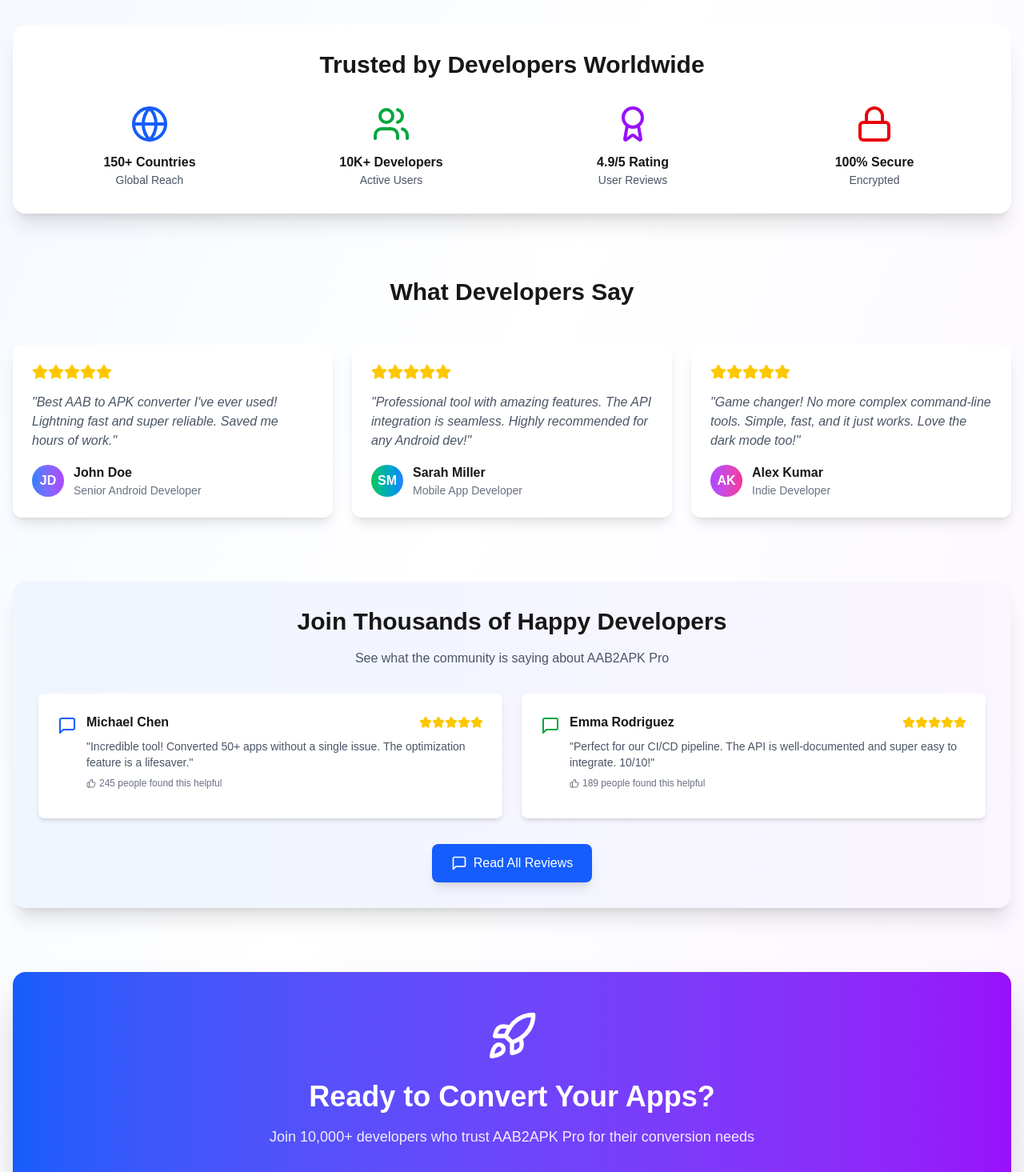
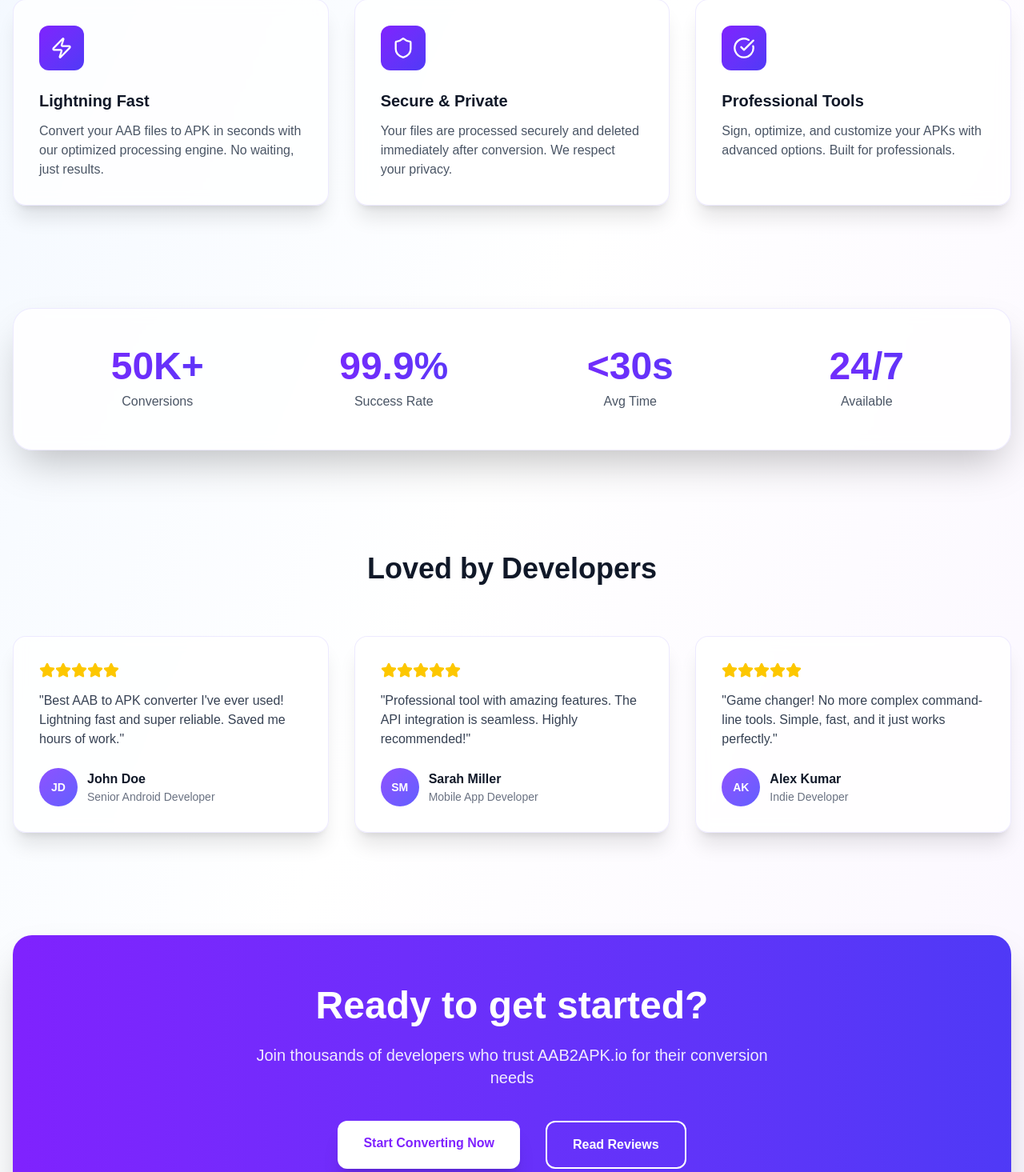
Before and after one commit to leandre000/android-apk-blt, a Next.js app in the folder aab2apk-web/: page / in a window 1280 px wide. Shown: the part 1014-2479 px from the top of the page at 80% size. Built offline with nearby package versions, Linux system fonts and the light colour scheme.

Commit message:
enhanced the home page

```diff
--- a/aab2apk-web/src/app/page.tsx
+++ b/aab2apk-web/src/app/page.tsx
@@ -70,117 +70,123 @@
           </div>
         </div>
 
-        <div className="mt-16 sm:mt-20 grid grid-cols-2 md:grid-cols-4 gap-6 sm:gap-8 text-center">
-          <div className="p-4 bg-white dark:bg-gray-800 rounded-lg shadow-md">
-            <div className="text-3xl sm:text-4xl font-bold text-blue-600 dark:text-blue-400">50K+</div>
-            <div className="text-sm sm:text-base text-gray-600 dark:text-gray-300 mt-2">Conversions</div>
+        {/* Features Section */}
+        <div className="mt-24 sm:mt-32">
+          <h2 className="text-3xl sm:text-4xl font-bold text-center mb-16 text-gray-900 dark:text-white">Why Choose AAB2APK.io?</h2>
+          <div className="grid grid-cols-1 md:grid-cols-3 gap-8">
+            <div className="bg-white/80 dark:bg-gray-800/80 backdrop-blur-sm rounded-2xl p-8 shadow-xl border border-violet-200/50 dark:border-violet-700/50 hover:shadow-2xl transition-all">
+              <div className="w-14 h-14 bg-gradient-to-br from-violet-600 to-indigo-600 rounded-xl flex items-center justify-center mb-6">
+                <Zap className="h-7 w-7 text-white" />
               </div>
-          <div className="p-4 bg-white dark:bg-gray-800 rounded-lg shadow-md">
-            <div className="text-3xl sm:text-4xl font-bold text-green-600 dark:text-green-400">99.9%</div>
-            <div className="text-sm sm:text-base text-gray-600 dark:text-gray-300 mt-2">Success Rate</div>
+              <h3 className="text-xl font-bold mb-3 text-gray-900 dark:text-white">Lightning Fast</h3>
+              <p className="text-gray-600 dark:text-gray-300">
+                Convert your AAB files to APK in seconds with our optimized processing engine. No waiting, just results.
+              </p>
             </div>
-          <div className="p-4 bg-white dark:bg-gray-800 rounded-lg shadow-md">
-            <div className="text-3xl sm:text-4xl font-bold text-purple-600 dark:text-purple-400">&lt;30s</div>
-            <div className="text-sm sm:text-base text-gray-600 dark:text-gray-300 mt-2">Avg Time</div>
+
+            <div className="bg-white/80 dark:bg-gray-800/80 backdrop-blur-sm rounded-2xl p-8 shadow-xl border border-violet-200/50 dark:border-violet-700/50 hover:shadow-2xl transition-all">
+              <div className="w-14 h-14 bg-gradient-to-br from-violet-600 to-indigo-600 rounded-xl flex items-center justify-center mb-6">
+                <Shield className="h-7 w-7 text-white" />
               </div>
-          <div className="p-4 bg-white dark:bg-gray-800 rounded-lg shadow-md">
-            <div className="text-3xl sm:text-4xl font-bold text-orange-600 dark:text-orange-400">24/7</div>
-            <div className="text-sm sm:text-base text-gray-600 dark:text-gray-300 mt-2">Available</div>
+              <h3 className="text-xl font-bold mb-3 text-gray-900 dark:text-white">Secure & Private</h3>
+              <p className="text-gray-600 dark:text-gray-300">
+                Your files are processed securely and deleted immediately after conversion. We respect your privacy.
+              </p>
+            </div>
+
+            <div className="bg-white/80 dark:bg-gray-800/80 backdrop-blur-sm rounded-2xl p-8 shadow-xl border border-violet-200/50 dark:border-violet-700/50 hover:shadow-2xl transition-all">
+              <div className="w-14 h-14 bg-gradient-to-br from-violet-600 to-indigo-600 rounded-xl flex items-center justify-center mb-6">
+                <CheckCircle className="h-7 w-7 text-white" />
+              </div>
+              <h3 className="text-xl font-bold mb-3 text-gray-900 dark:text-white">Professional Tools</h3>
+              <p className="text-gray-600 dark:text-gray-300">
+                Sign, optimize, and customize your APKs with advanced options. Built for professionals.
+              </p>
+            </div>
           </div>
         </div>
 
-        {/* Trust Badges */}
-        <div className="mt-16 sm:mt-20 bg-white dark:bg-gray-800 rounded-2xl p-8 shadow-xl">
-          <h2 className="text-2xl sm:text-3xl font-bold text-center mb-8 dark:text-white">Trusted by Developers Worldwide</h2>
-          <div className="grid grid-cols-2 md:grid-cols-4 gap-6 text-center">
-            <div className="flex flex-col items-center">
-              <Globe className="h-12 w-12 text-blue-600 dark:text-blue-400 mb-3" />
-              <p className="font-semibold dark:text-white">150+ Countries</p>
-              <p className="text-sm text-gray-600 dark:text-gray-400">Global Reach</p>
+        {/* Stats Section */}
+        <div className="mt-24 sm:mt-32 bg-white/80 dark:bg-gray-800/80 backdrop-blur-sm rounded-3xl p-12 shadow-2xl border border-violet-200/50 dark:border-violet-700/50">
+          <div className="grid grid-cols-2 md:grid-cols-4 gap-8 text-center">
+            <div>
+              <div className="text-4xl sm:text-5xl font-bold bg-gradient-to-r from-violet-600 to-indigo-600 bg-clip-text text-transparent mb-2">50K+</div>
+              <div className="text-sm sm:text-base text-gray-600 dark:text-gray-300">Conversions</div>
             </div>
-            <div className="flex flex-col items-center">
-              <Users className="h-12 w-12 text-green-600 dark:text-green-400 mb-3" />
-              <p className="font-semibold dark:text-white">10K+ Developers</p>
-              <p className="text-sm text-gray-600 dark:text-gray-400">Active Users</p>
+            <div>
+              <div className="text-4xl sm:text-5xl font-bold bg-gradient-to-r from-violet-600 to-indigo-600 bg-clip-text text-transparent mb-2">99.9%</div>
+              <div className="text-sm sm:text-base text-gray-600 dark:text-gray-300">Success Rate</div>
             </div>
-            <div className="flex flex-col items-center">
-              <Award className="h-12 w-12 text-purple-600 dark:text-purple-400 mb-3" />
-              <p className="font-semibold dark:text-white">4.9/5 Rating</p>
-              <p className="text-sm text-gray-600 dark:text-gray-400">User Reviews</p>
+            <div>
+              <div className="text-4xl sm:text-5xl font-bold bg-gradient-to-r from-violet-600 to-indigo-600 bg-clip-text text-transparent mb-2">&lt;30s</div>
+              <div className="text-sm sm:text-base text-gray-600 dark:text-gray-300">Avg Time</div>
             </div>
-            <div className="flex flex-col items-center">
-              <Lock className="h-12 w-12 text-red-600 dark:text-red-400 mb-3" />
-              <p className="font-semibold dark:text-white">100% Secure</p>
-              <p className="text-sm text-gray-600 dark:text-gray-400">Encrypted</p>
+            <div>
+              <div className="text-4xl sm:text-5xl font-bold bg-gradient-to-r from-violet-600 to-indigo-600 bg-clip-text text-transparent mb-2">24/7</div>
+              <div className="text-sm sm:text-base text-gray-600 dark:text-gray-300">Available</div>
             </div>
           </div>
         </div>
 
         {/* Testimonials */}
-        <div className="mt-16 sm:mt-20">
-          <h2 className="text-2xl sm:text-3xl font-bold text-center mb-12 dark:text-white">What Developers Say</h2>
-          <div className="grid grid-cols-1 md:grid-cols-3 gap-6">
-            <div className="bg-white dark:bg-gray-800 rounded-xl p-6 shadow-lg hover:shadow-2xl transition-shadow">
-              <div className="flex items-center mb-4">
-                <div className="flex text-yellow-400">
+        <div className="mt-24 sm:mt-32">
+          <h2 className="text-3xl sm:text-4xl font-bold text-center mb-16 text-gray-900 dark:text-white">Loved by Developers</h2>
+          <div className="grid grid-cols-1 md:grid-cols-3 gap-8">
+            <div className="bg-white/80 dark:bg-gray-800/80 backdrop-blur-sm rounded-2xl p-8 shadow-xl border border-violet-200/50 dark:border-violet-700/50">
+              <div className="flex text-yellow-400 mb-4">
                 <Star className="h-5 w-5 fill-current" />
                 <Star className="h-5 w-5 fill-current" />
                 <Star className="h-5 w-5 fill-current" />
                 <Star className="h-5 w-5 fill-current" />
                 <Star className="h-5 w-5 fill-current" />
               </div>
-              </div>
-              <p className="text-gray-600 dark:text-gray-300 mb-4 italic">
+              <p className="text-gray-700 dark:text-gray-300 mb-6">
                 "Best AAB to APK converter I've ever used! Lightning fast and super reliable. Saved me hours of work."
               </p>
               <div className="flex items-center">
-                <div className="w-10 h-10 bg-gradient-to-r from-blue-500 to-purple-500 rounded-full flex items-center justify-center text-white font-bold">JD</div>
+                <div className="w-12 h-12 bg-gradient-to-br from-violet-500 to-indigo-500 rounded-full flex items-center justify-center text-white font-bold text-sm">JD</div>
                 <div className="ml-3">
-                  <p className="font-semibold dark:text-white">John Doe</p>
+                  <p className="font-semibold text-gray-900 dark:text-white">John Doe</p>
                   <p className="text-sm text-gray-500 dark:text-gray-400">Senior Android Developer</p>
                 </div>
               </div>
             </div>
 
-            <div className="bg-white dark:bg-gray-800 rounded-xl p-6 shadow-lg hover:shadow-2xl transition-shadow">
-              <div className="flex items-center mb-4">
-                <div className="flex text-yellow-400">
+            <div className="bg-white/80 dark:bg-gray-800/80 backdrop-blur-sm rounded-2xl p-8 shadow-xl border border-violet-200/50 dark:border-violet-700/50">
+              <div className="flex text-yellow-400 mb-4">
                 <Star className="h-5 w-5 fill-current" />
                 <Star className="h-5 w-5 fill-current" />
                 <Star className="h-5 w-5 fill-current" />
                 <Star className="h-5 w-5 fill-current" />
                 <Star className="h-5 w-5 fill-current" />
               </div>
-              </div>
-              <p className="text-gray-600 dark:text-gray-300 mb-4 italic">
-                "Professional tool with amazing features. The API integration is seamless. Highly recommended for any Android dev!"
+              <p className="text-gray-700 dark:text-gray-300 mb-6">
+                "Professional tool with amazing features. The API integration is seamless. Highly recommended!"
               </p>
               <div className="flex items-center">
-                <div className="w-10 h-10 bg-gradient-to-r from-green-500 to-blue-500 rounded-full flex items-center justify-center text-white font-bold">SM</div>
+                <div className="w-12 h-12 bg-gradient-to-br from-violet-500 to-indigo-500 rounded-full flex items-center justify-center text-white font-bold text-sm">SM</div>
                 <div className="ml-3">
-                  <p className="font-semibold dark:text-white">Sarah Miller</p>
+                  <p className="font-semibold text-gray-900 dark:text-white">Sarah Miller</p>
                   <p className="text-sm text-gray-500 dark:text-gray-400">Mobile App Developer</p>
                 </div>
               </div>
             </div>
 
-            <div className="bg-white dark:bg-gray-800 rounded-xl p-6 shadow-lg hover:shadow-2xl transition-shadow">
-              <div className="flex items-center mb-4">
-                <div className="flex text-yellow-400">
+            <div className="bg-white/80 dark:bg-gray-800/80 backdrop-blur-sm rounded-2xl p-8 shadow-xl border border-violet-200/50 dark:border-violet-700/50">
+              <div className="flex text-yellow-400 mb-4">
                 <Star className="h-5 w-5 fill-current" />
                 <Star className="h-5 w-5 fill-current" />
                 <Star className="h-5 w-5 fill-current" />
                 <Star className="h-5 w-5 fill-current" />
                 <Star className="h-5 w-5 fill-current" />
               </div>
-              </div>
-              <p className="text-gray-600 dark:text-gray-300 mb-4 italic">
-                "Game changer! No more complex command-line tools. Simple, fast, and it just works. Love the dark mode too!"
+              <p className="text-gray-700 dark:text-gray-300 mb-6">
+                "Game changer! No more complex command-line tools. Simple, fast, and it just works perfectly."
               </p>
               <div className="flex items-center">
-                <div className="w-10 h-10 bg-gradient-to-r from-purple-500 to-pink-500 rounded-full flex items-center justify-center text-white font-bold">AK</div>
+                <div className="w-12 h-12 bg-gradient-to-br from-violet-500 to-indigo-500 rounded-full flex items-center justify-center text-white font-bold text-sm">AK</div>
                 <div className="ml-3">
-                  <p className="font-semibold dark:text-white">Alex Kumar</p>
+                  <p className="font-semibold text-gray-900 dark:text-white">Alex Kumar</p>
                   <p className="text-sm text-gray-500 dark:text-gray-400">Indie Developer</p>
                 </div>
               </div>
@@ -188,80 +194,16 @@
           </div>
         </div>
 
-        {/* Reviews Section */}
-        <div className="mt-16 sm:mt-20 bg-gradient-to-r from-blue-50 to-purple-50 dark:from-gray-800 dark:to-gray-900 rounded-2xl p-8 shadow-xl">
-          <div className="text-center mb-8">
-            <h2 className="text-2xl sm:text-3xl font-bold mb-4 dark:text-white">Join Thousands of Happy Developers</h2>
-            <p className="text-gray-600 dark:text-gray-300">See what the community is saying about AAB2APK Pro</p>
-          </div>
-
-          <div className="grid grid-cols-1 md:grid-cols-2 gap-6 mb-8">
-            <div className="bg-white dark:bg-gray-800 rounded-lg p-6 shadow-md">
-              <div className="flex items-start mb-3">
-                <MessageSquare className="h-6 w-6 text-blue-600 dark:text-blue-400 mr-3 mt-1" />
-                <div className="flex-1">
-                  <div className="flex items-center justify-between mb-2">
-                    <p className="font-semibold dark:text-white">Michael Chen</p>
-                    <div className="flex text-yellow-400 text-sm">
-                      <Star className="h-4 w-4 fill-current" />
-                      <Star className="h-4 w-4 fill-current" />
-                      <Star className="h-4 w-4 fill-current" />
-                      <Star className="h-4 w-4 fill-current" />
-                      <Star className="h-4 w-4 fill-current" />
-                    </div>
-                  </div>
-                  <p className="text-sm text-gray-600 dark:text-gray-400 mb-2">"Incredible tool! Converted 50+ apps without a single issue. The optimization feature is a lifesaver."</p>
-                  <div className="flex items-center text-xs text-gray-500 dark:text-gray-500">
-                    <ThumbsUp className="h-3 w-3 mr-1" />
-                    <span>245 people found this helpful</span>
-                  </div>
-                </div>
-              </div>
-            </div>
-
-            <div className="bg-white dark:bg-gray-800 rounded-lg p-6 shadow-md">
-              <div className="flex items-start mb-3">
-                <MessageSquare className="h-6 w-6 text-green-600 dark:text-green-400 mr-3 mt-1" />
-                <div className="flex-1">
-                  <div className="flex items-center justify-between mb-2">
-                    <p className="font-semibold dark:text-white">Emma Rodriguez</p>
-                    <div className="flex text-yellow-400 text-sm">
-                      <Star className="h-4 w-4 fill-current" />
-                      <Star className="h-4 w-4 fill-current" />
-                      <Star className="h-4 w-4 fill-current" />
-                      <Star className="h-4 w-4 fill-current" />
-                      <Star className="h-4 w-4 fill-current" />
-                    </div>
-                  </div>
-                  <p className="text-sm text-gray-600 dark:text-gray-400 mb-2">"Perfect for our CI/CD pipeline. The API is well-documented and super easy to integrate. 10/10!"</p>
-                  <div className="flex items-center text-xs text-gray-500 dark:text-gray-500">
-                    <ThumbsUp className="h-3 w-3 mr-1" />
-                    <span>189 people found this helpful</span>
-                  </div>
-                </div>
-              </div>
-            </div>
-          </div>
-
-          <div className="text-center">
-            <Link href="/reviews" className="inline-flex items-center px-6 py-3 bg-blue-600 text-white rounded-lg hover:bg-blue-700 transition-colors shadow-lg">
-              <MessageSquare className="h-5 w-5 mr-2" />
-              <span>Read All Reviews</span>
-            </Link>
-          </div>
-        </div>
-
         {/* CTA Section */}
-        <div className="mt-16 sm:mt-20 bg-gradient-to-r from-blue-600 to-purple-600 rounded-2xl p-8 sm:p-12 text-center text-white shadow-2xl">
-          <Rocket className="h-16 w-16 mx-auto mb-6" />
-          <h2 className="text-3xl sm:text-4xl font-bold mb-4">Ready to Convert Your Apps?</h2>
-          <p className="text-lg mb-8 opacity-90">Join 10,000+ developers who trust AAB2APK Pro for their conversion needs</p>
+        <div className="mt-24 sm:mt-32 mb-12 bg-gradient-to-r from-violet-600 to-indigo-600 rounded-3xl p-12 sm:p-16 text-center text-white shadow-2xl">
+          <h2 className="text-3xl sm:text-5xl font-bold mb-6">Ready to get started?</h2>
+          <p className="text-lg sm:text-xl mb-10 opacity-90 max-w-2xl mx-auto">Join thousands of developers who trust AAB2APK.io for their conversion needs</p>
           <div className="flex justify-center space-x-4 flex-wrap gap-4">
-            <Link href="/converter" className="px-8 py-4 bg-white text-blue-600 rounded-lg font-semibold hover:bg-gray-100 transition-all shadow-lg">
+            <Link href="/converter" className="px-8 py-4 bg-white text-violet-600 rounded-xl font-semibold hover:bg-gray-100 transition-all shadow-xl">
               Start Converting Now
             </Link>
-            <Link href="/docs" className="px-8 py-4 border-2 border-white text-white rounded-lg font-semibold hover:bg-white/10 transition-all">
-              View Documentation
+            <Link href="/reviews" className="px-8 py-4 border-2 border-white text-white rounded-xl font-semibold hover:bg-white/10 transition-all">
+              Read Reviews
             </Link>
           </div>
         </div>
```
Lines whose indentation alone changed are shown as unchanged.
